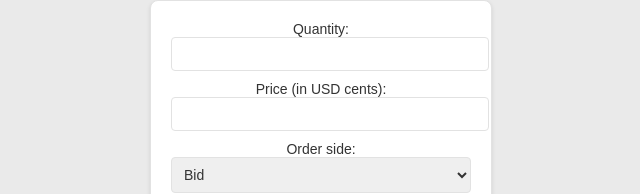
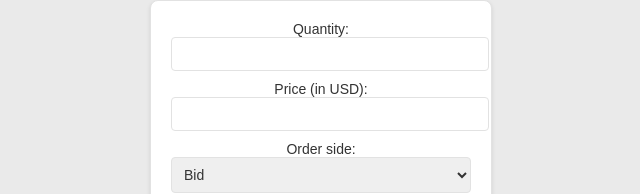
Before and after one commit to vrmiguel/orderbook, a React (Create React App) app in the folder frontend/: page / in a window 1280 px wide. Shown: the top 194 px of the page, without its empty margins (319-959 px from the left). Built offline with nearby package versions, Linux system fonts and the light colour scheme; no server answers.

Commit message:
feat(front): handle conversion to USD cents

```diff
--- a/frontend/src/OrderForm.tsx
+++ b/frontend/src/OrderForm.tsx
@@ -41,7 +41,7 @@ const OrderForm: React.FC<OrderFormProps> = ({ createOrder }) => {
             </div>
             <div className="form-row">
                 <label>
-                    Price (in USD cents):
+                    Price (in USD):
                     <input type="number" value={price} onChange={handlePriceChange} />
                 </label>
             </div>
--- a/frontend/src/api.ts
+++ b/frontend/src/api.ts
@@ -46,8 +46,9 @@ api.interceptors.response.use(
     }
 );
 
-
-export async function createOrder(quantity: number, price: number, orderSide: OrderSide): Promise<string> {
+// Note: price arrives in here as a regular floating-point number.
+export async function createOrder(quantity: number, rawPrice: number, orderSide: OrderSide): Promise<string> {
+    const price = Math.round(rawPrice * 100);
     const endpoint = orderSide === 'bid' ? '/orders/bids' : '/orders/asks';
     const requestBody = { quantity, price };
 
```
